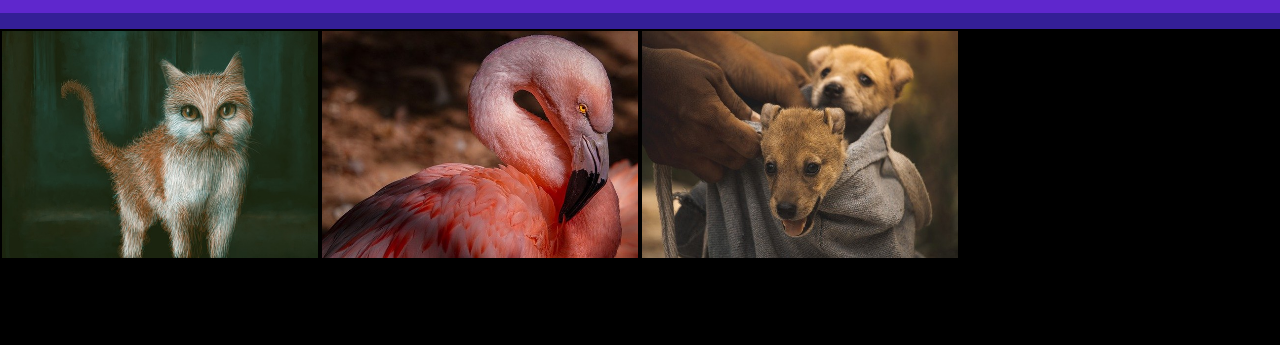
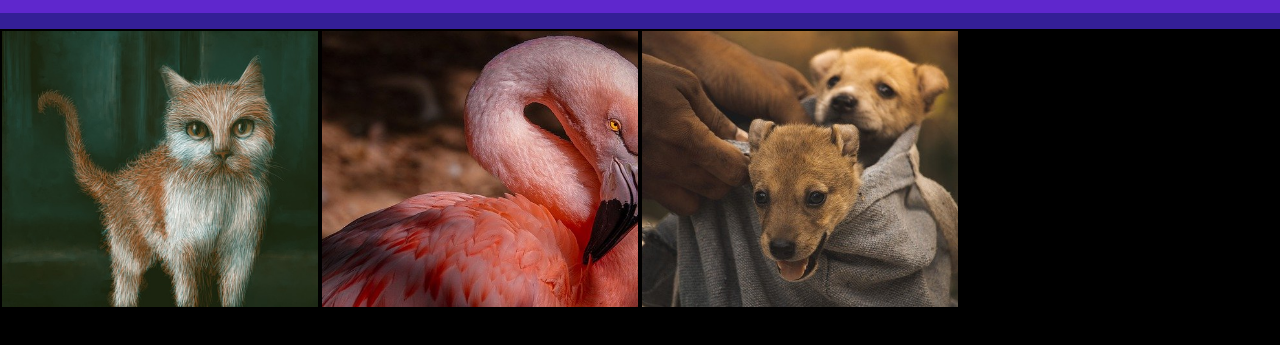
Before and after one commit to ThayssaDev/Galeria_De_Fotos, a plain HTML site: page index.html in a window 1280 px wide. Shown: the part 57-402 px from the top of the page. Drawn offline with nearby package versions, Linux system fonts and the light colour scheme.

Commit message:
Redimensionamento

```diff
--- a/main.css
+++ b/main.css
@@ -3,6 +3,10 @@
     padding: 0;
     box-sizing: border-box;
     font-family: 'Roboto', sans-serif;
+}
+
+body {
+    background-color: black;
 }
 
 header {
@@ -14,7 +18,6 @@ header {
     justify-content: center;
     text-transform: uppercase;
     font-style: italic;
-
 }
 
 header button {
@@ -30,12 +33,10 @@ form {
 
 form h2 {
     margin-bottom: 16px;
-
 }
 
 input, button {
     padding: 8px;
-
 }
 
 button {
@@ -45,7 +46,6 @@ button {
     text-transform: uppercase;
     color: #fff;
     cursor: pointer;
-
 }
 
 #botao-cancelar {
@@ -57,17 +57,28 @@ ul {
     flex-wrap: wrap;
 }
 
+/* CARD DA IMAGEM */
 ul li {
+    width: 25%;
     max-width: 25%;
     list-style: none;
     position: relative;
+
+    height: 280px;
     max-height: 280px;
-    overflow-y: hidden;
+
+    overflow: hidden;
 }
 
+/* IMAGEM DENTRO DO CARD */
 ul li img {
     width: 100%;
     height: 100%;
+
+    object-fit: cover;
+    object-position: center;
+
+    display: block;
     padding: 2px;
 }
 
@@ -85,18 +96,11 @@ ul li img {
 .overlay-imagem-link a {
     color: #fff;
     text-decoration: none;
-
 }
 
 ul li:hover .overlay-imagem-link {
     opacity: 1;
 }
-
-body {
-    background-color: black;
-}
-
-
 
 /* TABLET / TELAS MÉDIAS */
 @media (max-width: 768px) {
```
